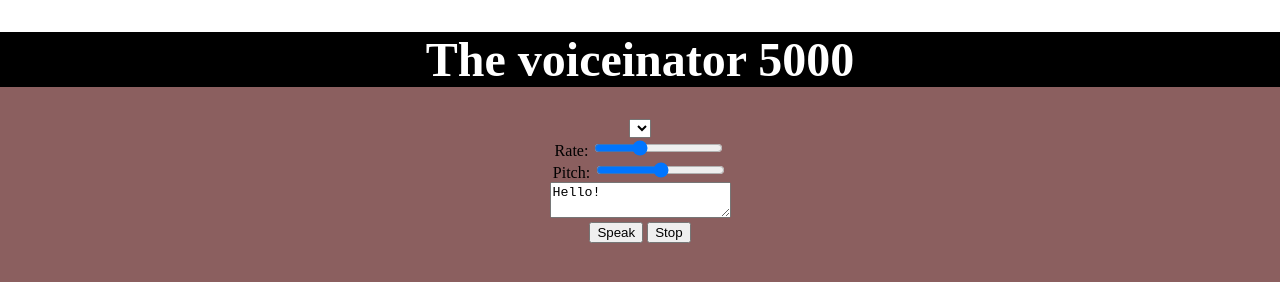
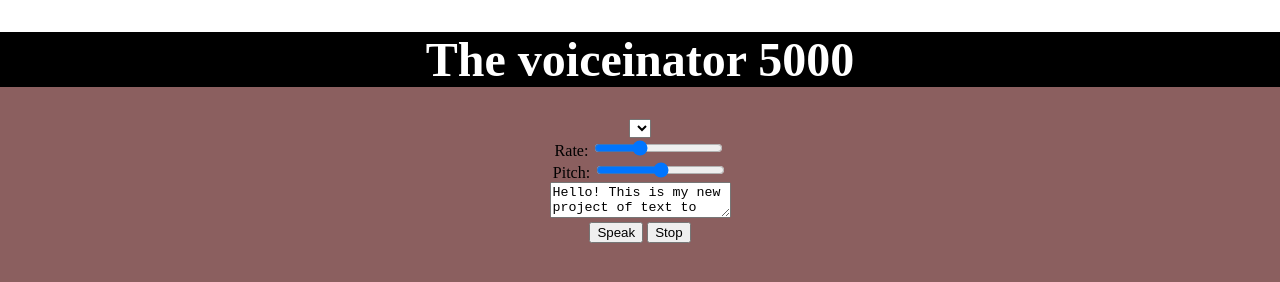
Before and after one commit to parv68/text-to-speech, a plain HTML site: page index.html in a window 1280 px wide. Drawn offline with Linux system fonts and the light colour scheme.

Commit message:
html file updated

```diff
--- a/index.html
+++ b/index.html
@@ -20,7 +20,7 @@
         <label for="pitch">Pitch:</label>
         <input type="range" name="pitch" min="0" max="2" step="0.1">
         <br>
-        <textarea name="text">Hello!</textarea>
+        <textarea name="text">Hello! This is my new project of text to speech recognition</textarea>
         <br>
         <button id="speak">Speak</button>
         <button id="stop">Stop</button>
```
